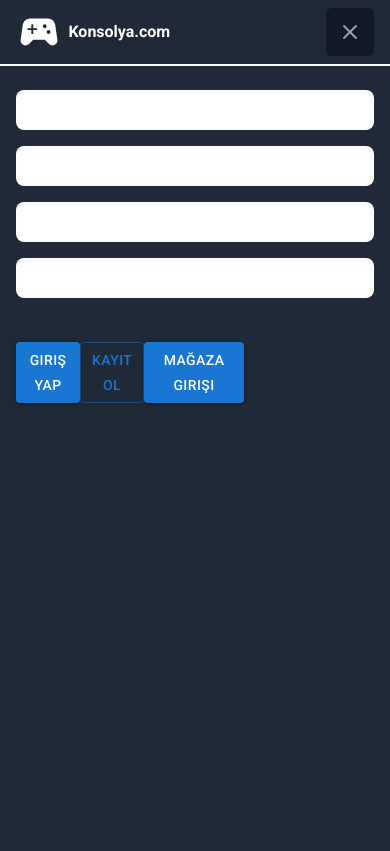
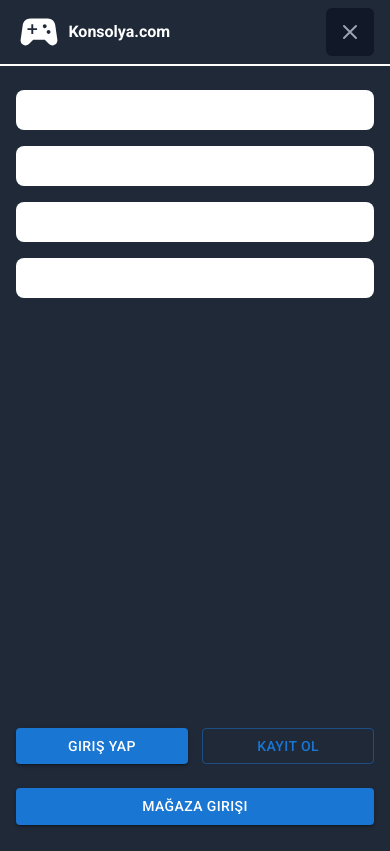
Before and after one commit to basarballioz/konsolya-react-repo, a React (Create React App) app: page / in a window 390 px wide. Both pictures are taken after a click on the button "Mobile Navigation Menu". Built offline with nearby package versions, Linux system fonts and the light colour scheme.

Commit message:
buttons on navbar

```diff
--- a/src/App.scss
+++ b/src/App.scss
@@ -30,3 +30,10 @@
 .mobile-navbar {
   border-bottom: 2px solid #fff;
 }
+
+.navbar-profile-area {
+  position: absolute;
+  bottom: 10px;
+  right: 0;
+  left: 0;
+}
--- a/src/components/Navbar/Navbar.js
+++ b/src/components/Navbar/Navbar.js
@@ -140,16 +140,15 @@ function Nav() {
                 flexWrap: "wrap",
                 p: 1,
                 m: 1,
-                borderRadius: 1,
               }}
             >
-              <Button sx={{ width: 50 }} variant="contained">
+              <Button sx={{ width: '48%' }} variant="contained">
                 Giriş Yap
               </Button>
-              <Button sx={{ width: 50 }} variant="outlined">
+              <Button sx={{ width: '48%', ml: '4%'}} variant="outlined">
                 Kayıt Ol
               </Button>
-              <Button sx={{ width: 100 }} variant="contained">
+              <Button sx={{ width: 1, mt:3 }} variant="contained">
                 Mağaza Girişi
               </Button>
             </Box>
```
